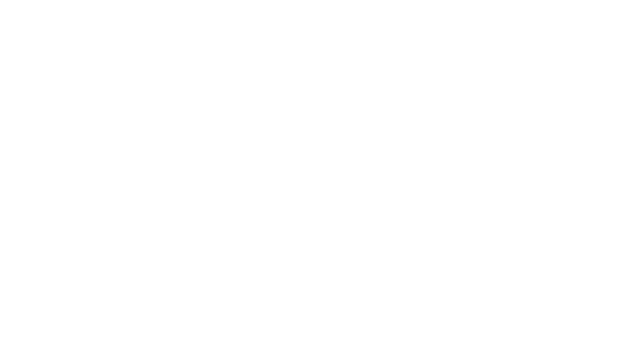
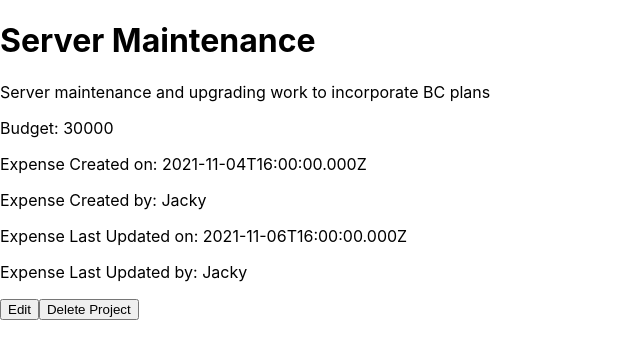
Before and after one commit to xvnyv/TT5_08, a React (Create React App) app in the folder frontend/: page /project in a window 1280 px wide. Shown: the top 358 px of the page, without its empty margins (0-640 px from the left). Built offline with nearby package versions, Linux system fonts and the light colour scheme; the HTML template or start-up script is replaced by a standard one.

Commit message:
Updated view project page

```diff
--- a/frontend/src/components/Login.jsx
+++ b/frontend/src/components/Login.jsx
@@ -1,10 +1,10 @@
-import React,{useRef, useContext} from 'react'
+import React, { useRef, useContext } from 'react'
 import MainContext from '../context/MainContext';
 
 function Login() {
     const userRef = useRef();
     const passRef = useRef();
-    const {setUser, setProjects} = useContext(MainContext);
+    const { setUser, setProjects } = useContext(MainContext);
 
 
     const handleSubmit = async (e) => {
@@ -16,22 +16,23 @@
 
 
     return (
-    <div>
+            <div className='d-flex flex-column justify-content-center'>
+                <h1 className='text-center'>Welcome! Please log in to continue!</h1>
                 <form className="loginForm" onSubmit={handleSubmit} method='POST'>
                     <div className='loginBox text-center mt-4'>
                         <div className='row justify-content-center'>
-                    <div className='col-6'>
+                            <div className='col-2'>
                                 <label htmlFor="username" className="form-lab">Username</label>
                                 <input ref={userRef} type="text" className="form-control rounded-pill border-2" id='username' placeholder='Enter username' />
                             </div>
                         </div>
                         <div className='row justify-content-center'>
-                    <div className="col-6">
+                            <div className="col-2">
                                 <label htmlFor="password" className="form-lab">Password</label>
                                 <input ref={passRef} type="password" className="form-control rounded-pill border-2" id='password' placeholder='Enter password' />
                             </div>
                         </div>
-                <button type="submit" className="btn btn-primary mt-3">Login</button>
+                        <button type="submit" className="btn btn-dark mt-3">Login</button>
                     </div>
                 </form>
             </div>
--- a/frontend/src/components/Project.jsx
+++ b/frontend/src/components/Project.jsx
@@ -1,13 +1,111 @@
-import React,{useState} from 'react'
+import React, { useContext, useState } from 'react'
 import MainContext from '../context/MainContext'
 
 
 function Project() {
-  return (
-    <div>
+    // const[viewProject,setviewProject,username] = useContext(MainContext);
+    const [isEdit, setIsEdit] = useState(false);
 
-    </div>
-  )
+    const viewProject = {
+        "id": 1,
+        "project_id": 2,
+        "category_id": 2,
+        "name": "Server Maintenance",
+        "description": "Server maintenance and upgrading work to incorporate BC plans",
+        "amount": 30000,
+        "created_at": "2021-11-04T16:00:00.000Z",
+        "created_by": "Jacky",
+        "updated_at": "2021-11-06T16:00:00.000Z",
+        "updated_by": "Jacky"
+    }
+
+
+    const { name, description, amount, created_at, created_by, updated_at, updated_by } = viewProject;
+
+    const handleClickEdit = () => setIsEdit(true);
+
+    const handleSubmit = async(e) => {
+        e.preventDefault();
+
+        console.dir(e)
+        // TODO - submit to server
+    }
+
+    const handleDelete = async () => {
+        // Navigate to projects homepage
+        // Delete from server
+        // Need to set projects in context
+    }
+
+
+    return (
+        <div>
+            {isEdit ? (
+                <form onSubmit={handleSubmit}>
+                    < div >
+                        <div className='text-center'>
+                            <h1 >{name}</h1>
+                            <p>{description}</p>
+                        </div>
+                        <div className='mx-5'>
+                            <p>
+                                <label htmlFor="Budget">Budget: </label>
+                                <input type="text" id="Budget" placeholder={amount} />
+                            </p>
+                            <p>
+                                Expense Created on: {created_at}
+                            </p>
+                            <p>
+                                Expense Created by: {created_by}
+                            </p>
+                            <p>
+                                Expense Last Updated on: {updated_at}
+                            </p>
+                            <p>
+                                Expense Last Updated by: {updated_by}
+                            </p>
+                        </div>
+                        <div className='text-center'>
+                            <button type='Submit'>Submit Changes</button>
+                        </div>
+                    </div >
+                </form>
+            )
+                :
+                (
+                    < div >
+                        <div className='text-center'>
+                            <h1 >{name}</h1>
+                            <p>{description}</p>
+                        </div>
+                        <div className='mx-5'>
+                            <p>
+                                Budget: {amount}
+                            </p>
+                            <p>
+                                Expense Created on: {created_at}
+                            </p>
+                            <p>
+                                Expense Created by: {created_by}
+                            </p>
+                            <p>
+                                Expense Last Updated on: {updated_at}
+                            </p>
+                            <p>
+                                Expense Last Updated by: {updated_by}
+                            </p>
+                        </div>
+                        <div className='text-center'>
+                            <button className="btn btn-dark me-2" onClick={handleClickEdit}>Edit</button>
+                            <button className="btn btn-dark"onClick={handleDelete}>Delete Project</button>
+                        </div>
+                    </div >
+                )}
+
+
+        </div>
+
+    )
 }
 
 export default Project
```
Lines whose indentation alone changed are shown as unchanged.
